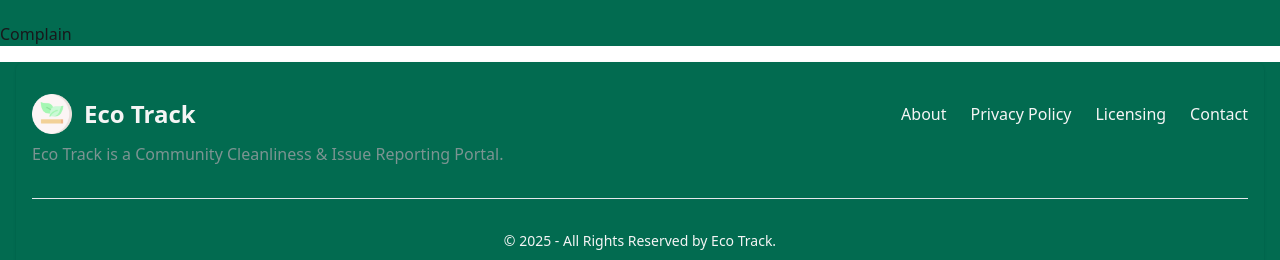
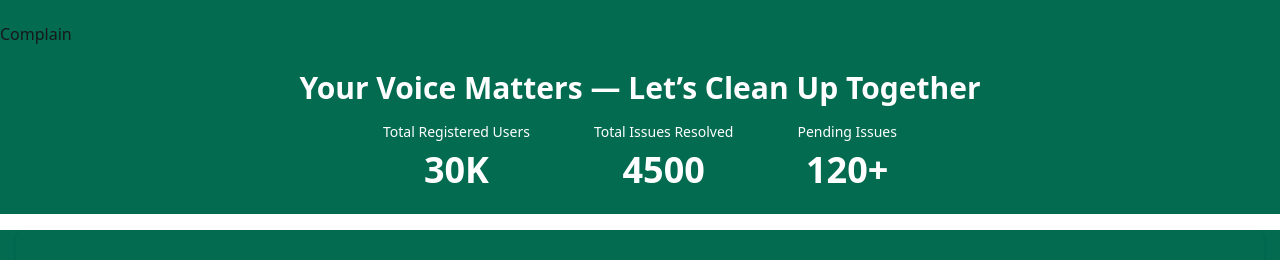
Before and after one commit to ayesha-saida/Eco-Track-client, a React (Vite) app: page / in a window 1280 px wide. Shown: the part 1230-1490 px from the top of the page. Built offline with nearby package versions, Linux system fonts and the light colour scheme; no server answers.

Commit message:
stataes section implementd

```diff
--- /dev/null
+++ b/src/components/States.jsx
@@ -0,0 +1,31 @@
+import React from 'react'
+
+const States = () => {
+  return (
+    <div className="text-white px-4 py-6">
+      <h1 className="text-3xl text-center font-bold mb-4">
+Your Voice Matters — Let’s Clean Up Together
+      </h1>
+
+      <div className="flex flex-col lg:flex-row justify-center items-center gap-6 lg:gap-16 text-center">
+
+        <div className="space-y-2">
+          <p className="text-sm">Total Registered Users</p>
+          <h1 className="text-4xl font-bold">30K</h1>
+        </div>
+
+          <div className="space-y-2">
+          <p className="text-sm ">Total Issues Resolved</p>
+          <h1 className="text-4xl font-bold">4500</h1>
+        </div>
+
+        <div className="space-y-2">
+          <p className="text-sm ">Pending Issues</p>
+          <h1 className="text-4xl font-bold">120+</h1>
+        </div>
+      </div>
+    </div>
+  )
+}
+
+export default States
--- a/src/pages/Home.jsx
+++ b/src/pages/Home.jsx
@@ -4,6 +4,7 @@ import auth from '../firebase/firebase.config';
 import { onAuthStateChanged } from 'firebase/auth';
 import Category from '../components/Category';
 import Complain from '../components/Complain';
+import States from '../components/States';
 
 const Home = () => {
  const [user, setUser] = useState(null);
@@ -25,6 +26,7 @@ const Home = () => {
       <Slider></Slider>
       <Category></Category>
       <Complain></Complain>
+      <States></States>
     </div>
   )
 }
```
